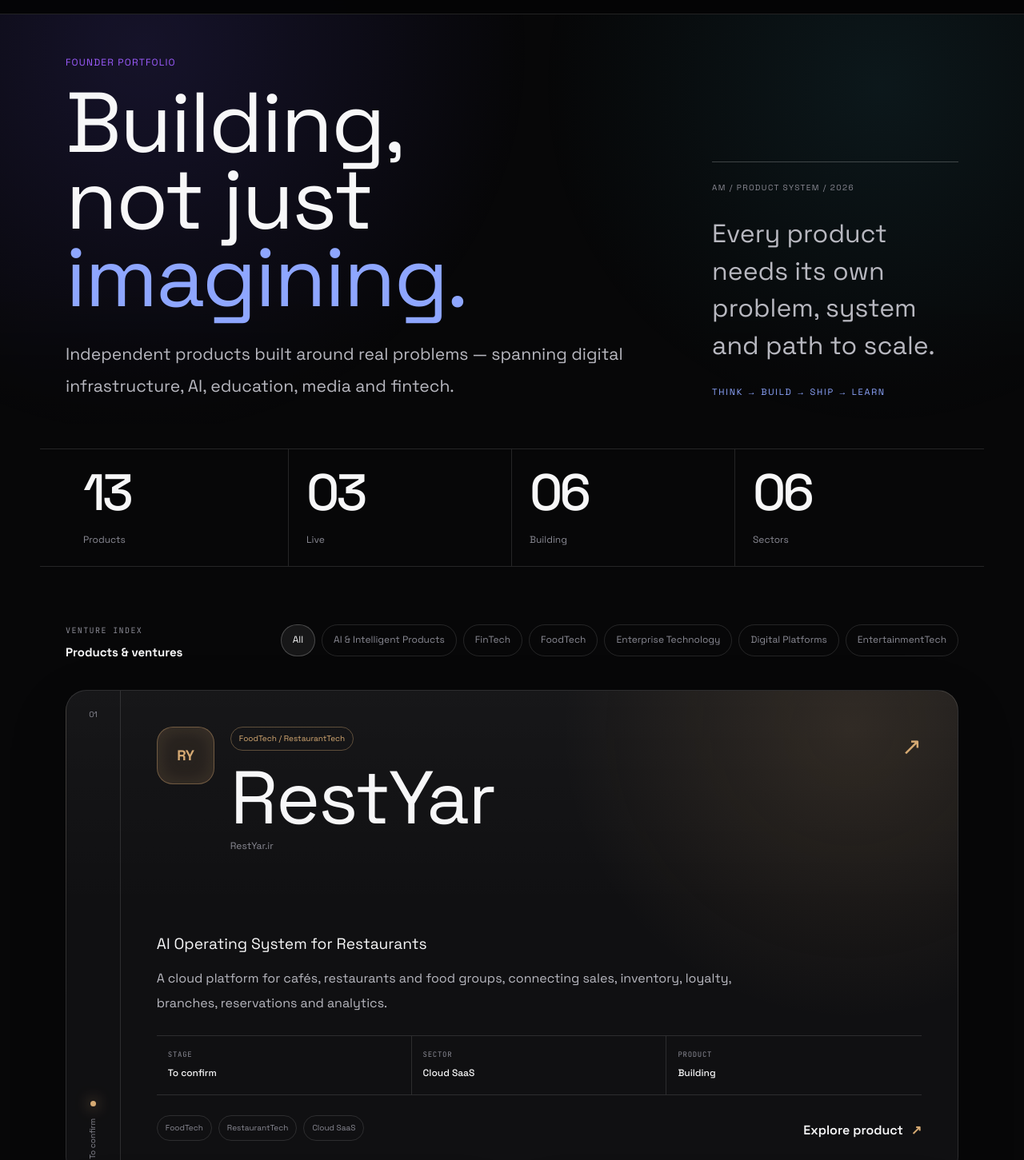
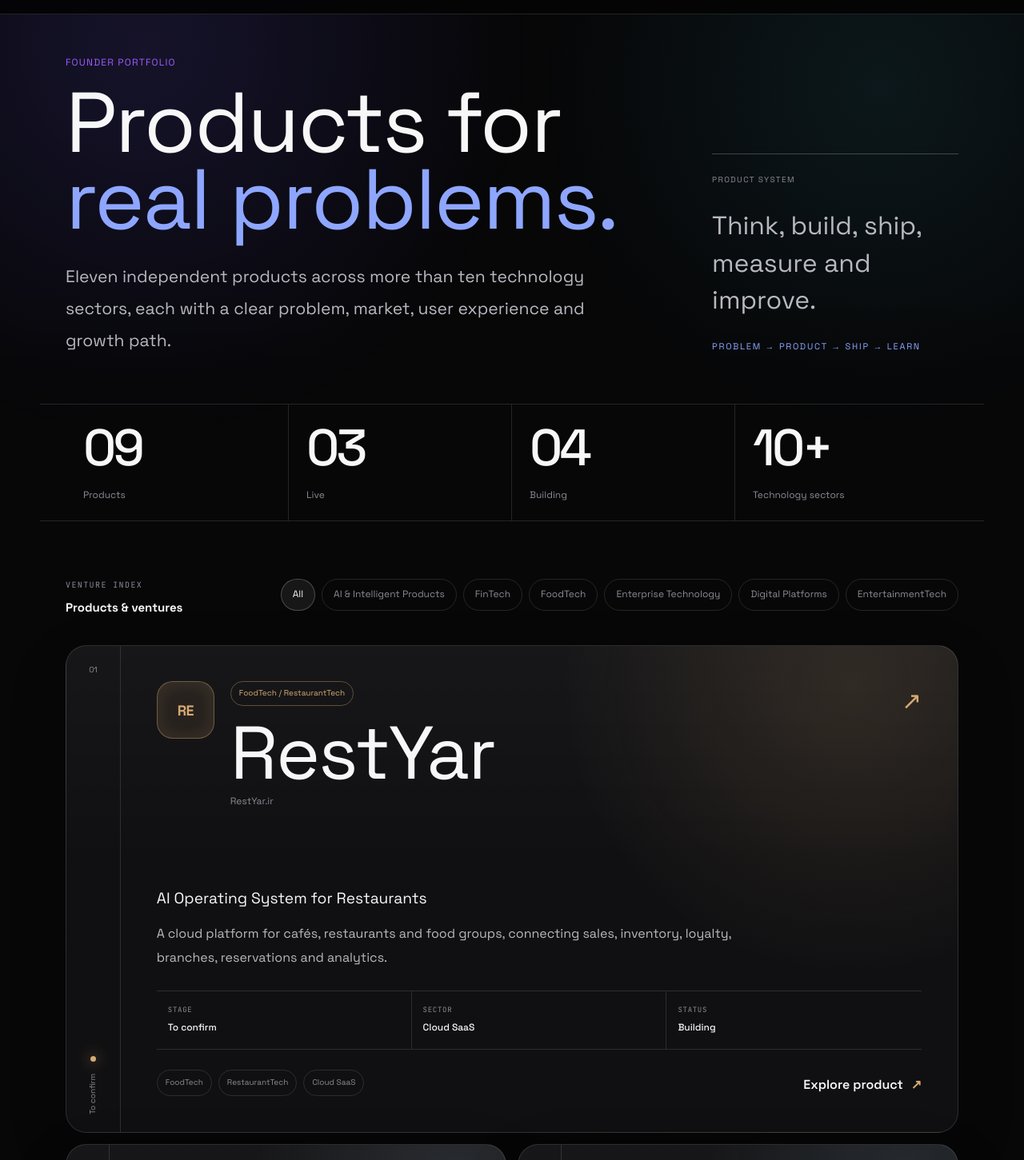
Before and after one commit to AmirMotefaker/amirmotefaker-site, a Next.js app in the folder apps/web/: page /en/products in a window 1280 px wide. Shown: the part 59-1510 px from the top of the page at 80% size. Built offline with nearby package versions, Linux system fonts and the light colour scheme; no server answers.

Commit message:
feat: finalize canonical bilingual products index

```diff
--- a/apps/web/components/products/ProductsIndexView.tsx
+++ b/apps/web/components/products/ProductsIndexView.tsx
@@ -9,106 +9,176 @@ import {
   getProductIndustry,
   type ProductStatus,
 } from "@/content/product-portfolio";
-import { canonicalProductPortfolio } from "@/content/canonical-product-portfolio";
-import { supplementalProductPortfolio } from "@/content/supplemental-product-portfolio";
+import { canonicalProductPortfolio as productPortfolio } from "@/content/canonical-product-portfolio";
 import type { Locale } from "@/content/founder-site";
 import { localeDigits } from "@/lib/locale-format";
 import styles from "./ProductShowcase.module.css";
 
-const productPortfolio = [...canonicalProductPortfolio, ...supplementalProductPortfolio];
-
 const filterLabelsFa: Record<(typeof productFilters)[number], string> = {
-  "همه": "همه", "AI & Intelligent Products": "هوش مصنوعی و محصولات هوشمند", "FinTech": "فین‌تک",
-  "FoodTech": "فودتک", "Enterprise Technology": "فناوری سازمانی", "Digital Platforms": "پلتفرم‌های دیجیتال",
+  "همه": "همه",
+  "AI & Intelligent Products": "هوش مصنوعی",
+  "FinTech": "فناوری مالی",
+  "FoodTech": "فناوری غذا و رستوران",
+  "Enterprise Technology": "فناوری سازمانی",
+  "Digital Platforms": "پلتفرم‌های دیجیتال",
   "EntertainmentTech": "فناوری سرگرمی",
 };
 
 const statusLabels: Record<ProductStatus, { fa: string; en: string }> = {
-  live: { fa: "فعال", en: "Live" }, development: { fa: "در حال توسعه", en: "In development" },
-  discovery: { fa: "در مرحله کشف", en: "Discovery" }, concept: { fa: "مفهوم اولیه", en: "Concept" },
-  "to-confirm": { fa: "در انتظار تأیید", en: "To confirm" },
+  live: { fa: "فعال", en: "Live" },
+  development: { fa: "در حال توسعه", en: "In development" },
+  discovery: { fa: "در مرحله بررسی", en: "Discovery" },
+  concept: { fa: "ایده اولیه", en: "Concept" },
+  "to-confirm": { fa: "در حال تأیید", en: "To confirm" },
 };
 
-const productMarks: Record<string, string> = {
-  linkresan: "LR", farsio: "FA", neveshtyar: "NY", avayar: "AY", fahmio: "FH", zobdino: "ZO", filmtrack: "FT", idehjo: "IJ",
-  restyar: "RY", primesys: "PS", tasvia: "TS",
-};
+function getStatusLabel(status: ProductStatus, locale: Locale) {
+  return locale === "fa" ? statusLabels[status].fa : statusLabels[status].en;
+}
 
-function getStatusLabel(status: ProductStatus, locale: Locale) { return locale === "fa" ? statusLabels[status].fa : statusLabels[status].en; }
 function getPrimaryCta(status: ProductStatus, fa: boolean) {
   if (status === "live") return fa ? "مشاهده محصول" : "View product";
-  if (status === "development") return fa ? "مسیر ساخت" : "Build journey";
-  return fa ? "شناخت محصول" : "Explore product";
+  if (status === "development") return fa ? "مشاهده مسیر توسعه" : "View build journey";
+  return fa ? "آشنایی با محصول" : "Explore product";
+}
+
+function productMark(name: string, fa: boolean) {
+  if (!fa) return name.replace(/[^A-Za-z]/g, "").slice(0, 2).toUpperCase() || "AM";
+  return name.replace(/[\s‌-]/g, "").slice(0, 2);
 }
 
 export default function ProductsIndexView({ locale }: { locale: Locale }) {
   const fa = locale === "fa";
   const [filter, setFilter] = useState<(typeof productFilters)[number]>("همه");
-  const visible = useMemo(() => filter === "همه" ? productPortfolio : productPortfolio.filter((p) => p.filterGroup === filter), [filter]);
-  const portfolioStats = useMemo(() => ({
+  const visible = useMemo(
+    () => (filter === "همه" ? productPortfolio : productPortfolio.filter((p) => p.filterGroup === filter)),
+    [filter],
+  );
+  const portfolioStats = useMemo(
+    () => ({
       live: productPortfolio.filter((p) => p.status === "live").length,
       building: productPortfolio.filter((p) => p.status === "development").length,
       categories: new Set(productPortfolio.map((p) => p.filterGroup)).size,
-  }), []);
+    }),
+    [],
+  );
   const formatCount = (value: number) => localeDigits(String(value).padStart(2, "0"), locale);
 
   return (
     <main className={styles.productsPage}>
       <section className={`wrap ${styles.showcaseHero}`}>
         <div className={styles.heroMain}>
-          <span className="sec-tag">{fa ? "پرتفوی بنیان‌گذار" : "FOUNDER PORTFOLIO"}</span>
-          <h1>{fa ? <>ساختن، نه فقط <em>ایده‌پردازی.</em></> : <>Building, not just <em>imagining.</em></>}</h1>
-          <p className={styles.heroLead}>{fa ? "مجموعه‌ای از محصولات مستقل که هرکدام برای حل یک مسئله واقعی ساخته شده‌اند؛ از زیرساخت دیجیتال و هوش مصنوعی تا آموزش، رسانه و فین‌تک." : "Independent products built around real problems — spanning digital infrastructure, AI, education, media and fintech."}</p>
+          <span className="sec-tag">{fa ? "پرتفوی محصولات" : "FOUNDER PORTFOLIO"}</span>
+          <h1>{fa ? <>محصولاتی برای <em>مسئله‌های واقعی.</em></> : <>Products for <em>real problems.</em></>}</h1>
+          <p className={styles.heroLead}>
+            {fa
+              ? "یازده محصول مستقل در بیش از ده حوزه فناوری؛ هرکدام با مسئله، بازار، تجربه کاربری و مسیر رشد مشخص."
+              : "Eleven independent products across more than ten technology sectors, each with a clear problem, market, user experience and growth path."}
+          </p>
         </div>
         <aside className={styles.heroManifesto}>
-          <span className={styles.manifestoIndex}>AM / PRODUCT SYSTEM / 2026</span>
-          <p>{fa ? "هر محصول باید مسئله، سیستم و مسیر رشد خودش را داشته باشد." : "Every product needs its own problem, system and path to scale."}</p>
-          <span className={styles.englishLine}>THINK → BUILD → SHIP → LEARN</span>
+          <span className={styles.manifestoIndex}>{fa ? "منطق ساخت محصول" : "PRODUCT SYSTEM"}</span>
+          <p>{fa ? "فکر کن، بساز، منتشر کن، اندازه بگیر و بهتر کن." : "Think, build, ship, measure and improve."}</p>
+          <span className={styles.englishLine}>{fa ? "مسئله ← محصول ← اجرا ← یادگیری" : "PROBLEM → PRODUCT → SHIP → LEARN"}</span>
         </aside>
       </section>
 
       <section className={`wrap ${styles.portfolioStrip}`} aria-label={fa ? "نمای کلی پرتفوی" : "Portfolio overview"}>
         <article><strong>{formatCount(productPortfolio.length)}</strong><span>{fa ? "محصول" : "Products"}</span></article>
-        <article><strong>{formatCount(portfolioStats.live)}</strong><span>{fa ? "فعال" : "Live"}</span></article>
-        <article><strong>{formatCount(portfolioStats.building)}</strong><span>{fa ? "در حال ساخت" : "Building"}</span></article>
-        <article><strong>{formatCount(portfolioStats.categories)}</strong><span>{fa ? "حوزه فناوری" : "Sectors"}</span></article>
+        <article><strong>{formatCount(portfolioStats.live)}</strong><span>{fa ? "محصول فعال" : "Live"}</span></article>
+        <article><strong>{formatCount(portfolioStats.building)}</strong><span>{fa ? "در حال توسعه" : "Building"}</span></article>
+        <article><strong>{fa ? "۱۰+" : "10+"}</strong><span>{fa ? "حوزه فناوری" : "Technology sectors"}</span></article>
       </section>
 
       <section className={`wrap ${styles.portfolioControls}`}>
-        <div className={styles.controlIntro}><span>VENTURE INDEX</span><strong>{fa ? "محصولات و کسب‌وکارها" : "Products & ventures"}</strong></div>
-        <div className={styles.filters} role="group">
-          {productFilters.map((item) => <button type="button" key={item} onClick={() => setFilter(item)} className={filter === item ? styles.activeFilter : styles.filterButton} aria-pressed={filter === item}>{fa ? filterLabelsFa[item] : item === "همه" ? "All" : item}</button>)}
+        <div className={styles.controlIntro}>
+          <span>{fa ? "فهرست محصولات" : "VENTURE INDEX"}</span>
+          <strong>{fa ? "محصولات و کسب‌وکارها" : "Products & ventures"}</strong>
+        </div>
+        <div className={styles.filters} role="group" aria-label={fa ? "فیلتر محصولات" : "Product filters"}>
+          {productFilters.map((item) => (
+            <button
+              type="button"
+              key={item}
+              onClick={() => setFilter(item)}
+              className={filter === item ? styles.activeFilter : styles.filterButton}
+              aria-pressed={filter === item}
+            >
+              {fa ? filterLabelsFa[item] : item === "همه" ? "All" : item}
+            </button>
+          ))}
         </div>
       </section>
 
       <section className={`wrap ${styles.productGrid}`} aria-live="polite">
-        {visible.map((product, index) => (
-          <article key={product.slug} className={`${styles.productCard} ${index === 0 ? styles.featuredCard : ""}`} data-theme={product.slug} data-status={product.status}>
-            <div className={styles.cardRail}><span className={styles.cardNumber}>{formatCount(index + 1)}</span><span className={styles.statusDot}/><span className={styles.statusText}>{getStatusLabel(product.status, locale)}</span></div>
+        {visible.map((product, index) => {
+          const name = getProductDisplayName(product, locale);
+          return (
+            <article
+              key={product.slug}
+              className={`${styles.productCard} ${index === 0 ? styles.featuredCard : ""}`}
+              data-theme={product.slug}
+              data-status={product.status}
+            >
+              <div className={styles.cardRail}>
+                <span className={styles.cardNumber}>{formatCount(index + 1)}</span>
+                <span className={styles.statusDot} />
+                <span className={styles.statusText}>{getStatusLabel(product.status, locale)}</span>
+              </div>
               <div className={styles.cardBody}>
                 <div className={styles.cardTop}>
                   <div className={styles.identityRow}>
-                  <div className={styles.productMark} aria-hidden="true">{productMarks[product.slug] ?? product.slug.slice(0,2).toUpperCase()}</div>
-                  <div><span className={styles.industryBadge}>{getProductIndustry(product, locale)}</span><h2 className={fa ? undefined : "ltr"}>{getProductDisplayName(product, locale)}</h2>{product.domain ? <div className={`ltr ${styles.domain}`}>{product.domain}</div> : null}</div>
+                    <div className={styles.productMark} aria-hidden="true">{productMark(name, fa)}</div>
+                    <div>
+                      <span className={styles.industryBadge}>{getProductIndustry(product, locale)}</span>
+                      <h2>{name}</h2>
+                      {!fa && product.domain ? <div className={`ltr ${styles.domain}`}>{product.domain}</div> : null}
+                    </div>
                   </div>
                   <span className={styles.externalIcon}>↗</span>
                 </div>
-              <div className={styles.cardNarrative}><p className={styles.positioning}>{product.positioning}</p><p className={styles.description}>{fa ? product.shortDescriptionFa : product.shortDescriptionEn}</p></div>
+                <div className={styles.cardNarrative}>
+                  {!fa ? <p className={styles.positioning}>{product.positioning}</p> : null}
+                  <p className={styles.description}>{fa ? product.shortDescriptionFa : product.shortDescriptionEn}</p>
+                </div>
                 <div className={styles.evidenceRow}>
                   <div><span>{fa ? "مرحله" : "STAGE"}</span><strong>{getStatusLabel(product.status, locale)}</strong></div>
                   <div><span>{fa ? "حوزه" : "SECTOR"}</span><strong>{getProductCategory(product, locale)}</strong></div>
-                <div><span>{fa ? "محصول" : "PRODUCT"}</span><strong>{product.status === "live" ? (fa ? "در دسترس" : "Available") : (fa ? "در حال ساخت" : "Building")}</strong></div>
+                  <div><span>{fa ? "وضعیت" : "STATUS"}</span><strong>{product.status === "live" ? (fa ? "در دسترس" : "Available") : (fa ? "در حال ساخت" : "Building")}</strong></div>
                 </div>
                 <div className={styles.cardFooter}>
-                <div className={styles.cardMeta}>{product.tags.slice(0,3).map((tag) => <span key={tag}>{tag}</span>)}</div>
-                <div className={styles.cardActions}><Link href={`/${locale}/products/${product.slug}`} className={styles.primaryCardLink}>{getPrimaryCta(product.status, fa)} <span>↗</span></Link>{product.status === "live" && product.domain ? <a href={`https://${product.domain.toLowerCase()}`} target="_blank" rel="noopener noreferrer" className={styles.domainLink}>{fa ? "وب‌سایت مستقل" : "Independent website"}</a> : null}</div>
+                  <div className={styles.cardMeta}>
+                    {fa
+                      ? <><span>{getProductIndustry(product, locale)}</span><span>{getProductCategory(product, locale)}</span></>
+                      : product.tags.slice(0, 3).map((tag) => <span key={tag}>{tag}</span>)}
+                  </div>
+                  <div className={styles.cardActions}>
+                    <Link href={`/${locale}/products/${product.slug}`} className={styles.primaryCardLink}>
+                      {getPrimaryCta(product.status, fa)} <span>↗</span>
+                    </Link>
+                    {product.status === "live" && product.domain ? (
+                      <a href={`https://${product.domain.toLowerCase()}`} target="_blank" rel="noopener noreferrer" className={styles.domainLink}>
+                        {fa ? "ورود به وب‌سایت محصول" : "Independent website"}
+                      </a>
+                    ) : null}
+                  </div>
                 </div>
               </div>
             </article>
-        ))}
+          );
+        })}
       </section>
 
-      <section className={`wrap ${styles.closingCta}`}><div><span className="sec-tag">{fa ? "اصل کار" : "THE WORK"}</span><h2>{fa ? "این صفحه قرار نیست پروژه‌ها را بشمارد؛ باید نشان دهد چه چیزهایی واقعاً ساخته شده‌اند." : "This page is not here to count projects. It exists to show what has actually been built."}</h2></div><div className={styles.closingActions}><Link href={`/${locale}/about`} className="btn btn-ghost">{fa ? "درباره من" : "About me"}</Link><Link href={`/${locale}/contact`} className="btn btn-primary">{fa ? "شروع گفتگو" : "Start a conversation"}</Link></div></section>
+      <section className={`wrap ${styles.closingCta}`}>
+        <div>
+          <span className="sec-tag">{fa ? "اصل کار" : "THE WORK"}</span>
+          <h2>{fa ? "این پرتفوی فقط فهرست پروژه‌ها نیست؛ تصویری از مسئله‌هایی است که به محصول تبدیل شده‌اند." : "This portfolio is more than a project list; it shows problems turned into products."}</h2>
+        </div>
+        <div className={styles.closingActions}>
+          <Link href={`/${locale}/about`} className="btn btn-ghost">{fa ? "درباره من" : "About me"}</Link>
+          <Link href={`/${locale}/contact`} className="btn btn-primary">{fa ? "شروع گفتگو" : "Start a conversation"}</Link>
+        </div>
+      </section>
     </main>
   );
 }
```
Lines whose indentation alone changed are shown as unchanged.
